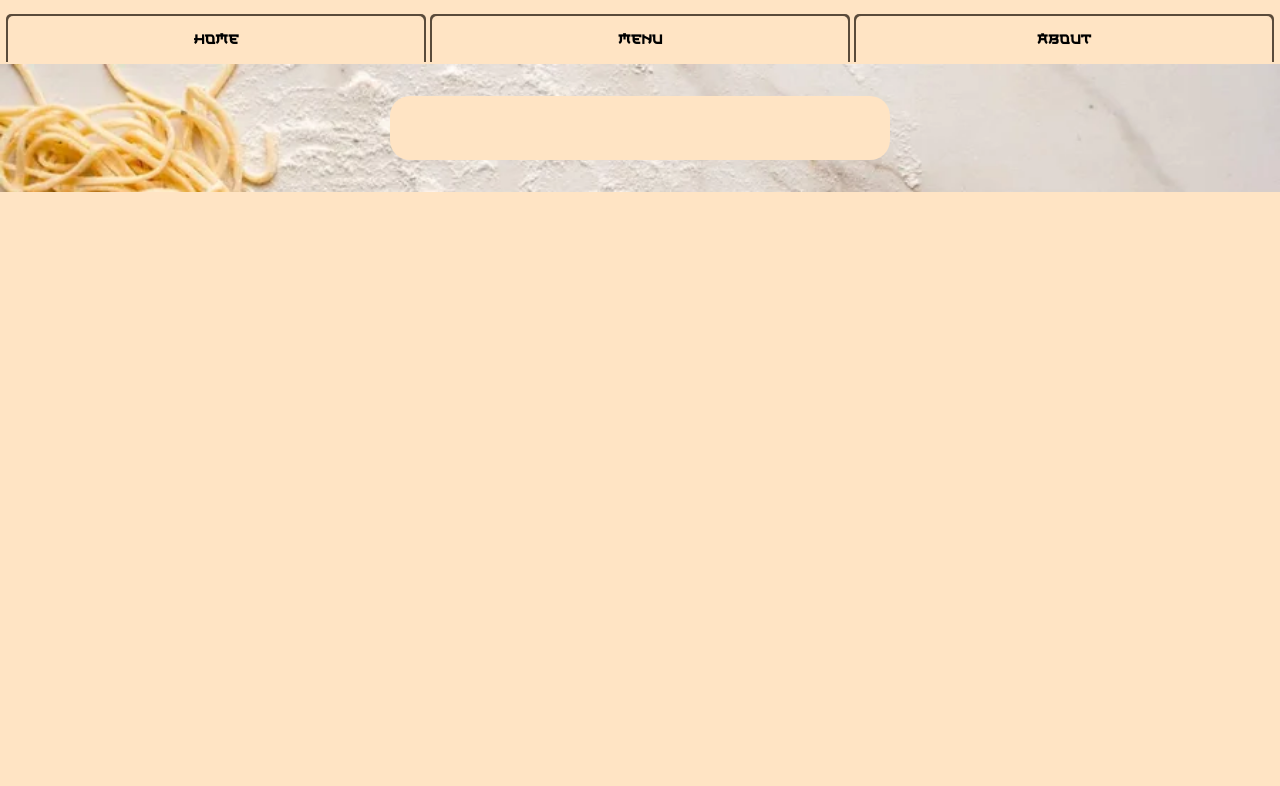
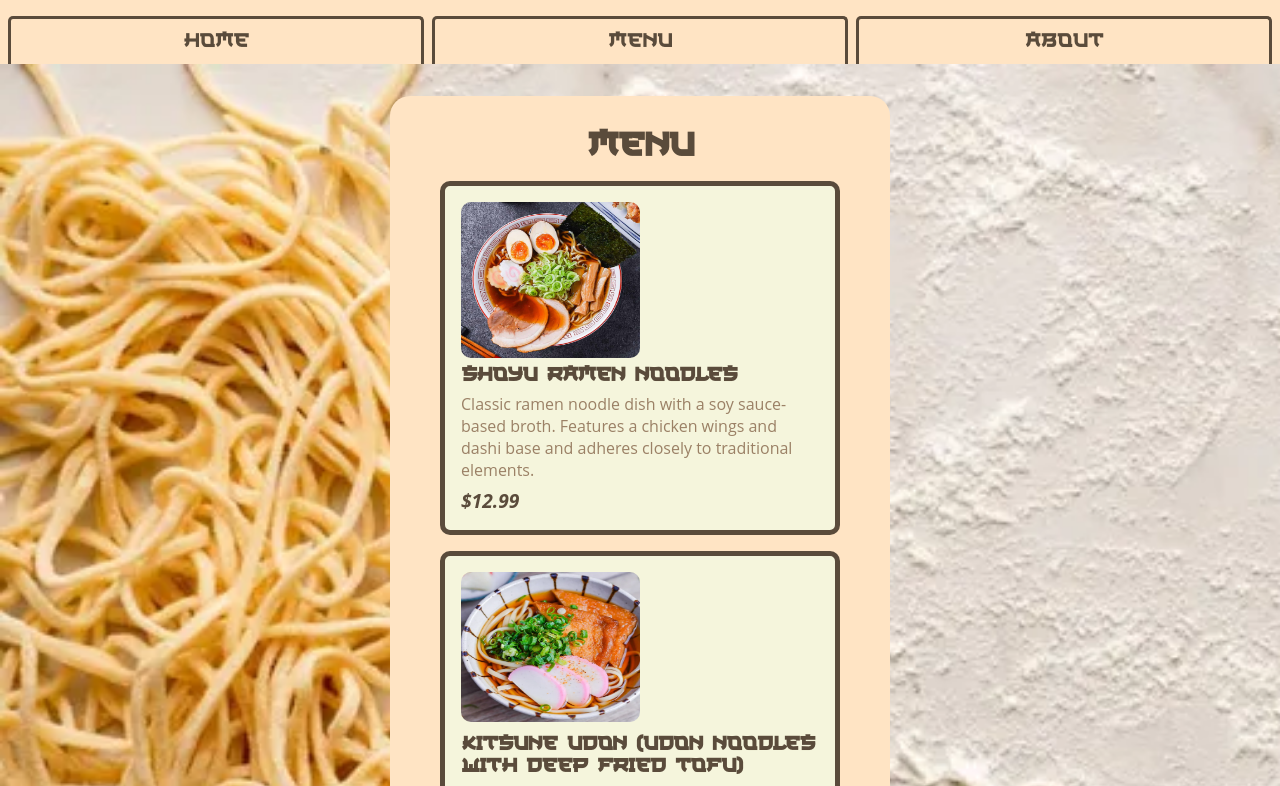
Before and after one commit to Ian-Wulf/Restaurant-Page, a website built with webpack: page src/template.html in a window 1280 px wide. Both pictures are taken after a click on the button "Menu". Shown: the top 786 px of the page. Built offline with nearby package versions, Linux system fonts and the light colour scheme.

Commit message:
Menu Page -Added content to and styled content of Menu Page -Adjusted stylings of navigation buttons and Home page elements

```diff
--- /dev/null
+++ b/data/menu.json
@@ -0,0 +1,26 @@
+[
+    {
+        "image": "shoyu-ramen.jpg",
+        "name": "Shoyu Ramen Noodles",
+        "description": "Classic ramen noodle dish with a soy sauce-based broth. Features a chicken wings and dashi base and adheres closely to traditional elements.",
+        "price": "$12.99"
+    },
+    {
+        "image": "kitsune-udon.webp",
+        "name": "Kitsune Udon (Udon Noodles with Deep Fried Tofu)",
+        "description": "Thick udon noodles, savory dashi broth, and seasoned aburaage.",
+        "price": "$11.99"
+    },
+    {
+        "image": "duck-soba.jpg",
+        "name": "Duck Soba Noodle Soup (Kamo Nanban Soba)",
+        "description": "Soba noodle dish with duck meat and chunky Japanese leeks.",
+        "price": "$13.99"
+    },
+    {
+        "image": "shio-ramen.jpg",
+        "name": "Chicken Shio Ramen (Salt Base Broth)",
+        "description": "Traditional ramen noodle dish  with ground chicken and a clear and light broth",
+        "price": "$11.99"
+    }
+]
--- a/src/about.js
+++ b/src/about.js
@@ -3,7 +3,6 @@ function displayAbout() {
     const content = document.getElementById('content');
     const contentContainer = document.createElement('div');
     contentContainer.classList.add('contentContainer');
-
 
     content.appendChild(contentContainer);
 
--- a/src/home.js
+++ b/src/home.js
@@ -1,6 +1,6 @@
 import Noodles from '../assets/noodles.png';
 import reviewTxt from './review.txt';
-import hoursData from './hours.json';
+import hoursData from '../data/hours.json';
 
 function displayHome() {
 
--- a/src/index.js
+++ b/src/index.js
@@ -8,7 +8,9 @@ document.addEventListener("DOMContentLoaded", ()=> {
     const menuButton = document.querySelector('.menu');
     const aboutButton = document.querySelector('.about');
 
-    displayHome(); // Display Home tab initially
+    // displayHome();
+    // displayMenu();
+    displayAbout();
 
     homeButton.addEventListener('click', function() {
         const content = document.getElementById('content');
--- a/src/menu.js
+++ b/src/menu.js
@@ -1,10 +1,46 @@
+import menuData from '../data/menu.json';
+
+import shoyuImg from '../assets/shoyu-ramen.jpg';
+import kitsuneImg from '../assets/kitsune-udon.webp';
+import duckSobaImg from '../assets/duck-soba.jpg';
+import shioImg from '../assets/shio-ramen.jpg';
+
+const imageMap = {
+    'shoyu-ramen.jpg': shoyuImg,
+    'kitsune-udon.webp': kitsuneImg,
+    'duck-soba.jpg': duckSobaImg,
+    'shio-ramen.jpg': shioImg
+};
 
 function displayMenu() {
     const content = document.getElementById('content');
     const contentContainer = document.createElement('div');
     contentContainer.classList.add('contentContainer');
 
+    const menuContainer = document.createElement('div');
+    menuContainer.classList.add('menu-container');
 
+    const menuHeader = document.createElement('h1');
+    menuHeader.classList.add('menu-header');
+    menuHeader.innerHTML = "Menu";
+    menuContainer.appendChild(menuHeader);
+
+    menuData.forEach(item => {
+        const itemCard = document.createElement('div');
+        itemCard.classList.add('menu-item');
+
+        itemCard.innerHTML = `
+            <img src="${imageMap[item.image]}" alt="${item.name}" class="menu-item-image">
+            <h3 class="menu-item-name">${item.name}</h3>
+            <p class="menu-item-description">${item.description}</p>
+            <p class="menu-item-price">${item.price}</p>
+        `;
+
+        menuContainer.appendChild(itemCard);
+    });
+
+
+    contentContainer.appendChild(menuContainer);
     content.appendChild(contentContainer);
 
 }
--- a/src/review.txt
+++ b/src/review.txt
@@ -1 +1 @@
-Lorem ipsum dolor sit amet, consectetur adipiscing elit, sed do eiusmod tempor incididunt ut labore et dolore magna aliqua. Ut enim ad minim veniam, quis nostrud exercitation ullamco laboris nisi ut aliquip ex ea commodo consequat.
+"The noodles here evoke a strong sense of nostalgia and warmth that's hard to find anywhere else."
--- a/src/styles.css
+++ b/src/styles.css
@@ -1,7 +1,8 @@
 :root {
-    --box-shadow-color: rgb(90, 75, 59);
+    --woody-brown: rgb(90, 75, 59);
     --header-font: 'Japan Ramen Regular';
     --font-color-1: rgb(246, 150, 30);
+    --font-color-2: rgb(155, 129, 102);
 }
 
 @font-face {
@@ -18,6 +19,12 @@
 body {
     background-color: bisque;
     font-family: "Open Sans", sans-serif;
+    height: auto;
+}
+
+h1, h2, h3 {
+    font-family: var(--header-font);
+    color: var(--woody-brown);
 }
 
 header {
@@ -38,12 +45,12 @@ nav {
 
 button {
     font-family: var(--header-font);
+    font-size: 1.2rem;
+    color: var(--woody-brown);
     background-color: bisque;
+    border: 3px solid var(--woody-brown);
     border-bottom: none;
     border-radius: 5px 5px 0px 0px;
-    border: none;
-    box-shadow: 2px -2px  0px  var(--box-shadow-color),
-                -2px -2px 0px  var(--box-shadow-color);
 }
 
 button:hover {
@@ -62,7 +69,7 @@ p {
     background-image: url('../assets/noodles-background.webp');
     background-repeat: no-repeat;
     background-size: cover;
-
+    height: auto;
 }
 
 .contentContainer {
@@ -86,7 +93,6 @@ img#logo {
 
 #restaurantName {
     padding-bottom: 2rem;
-    font-family: var(--header-font);
 }
 
 .review-container {
@@ -95,23 +101,75 @@ img#logo {
     display: grid;
     grid-template-rows: 2fr 1fr;
     gap: 1rem;
+    font-style: italic;
+    margin-bottom: 2rem;
 }
 
 .hours-container {
+    background-color: beige;
     width: 20rem;
     display: grid;
     grid-template-rows: repeat(7, 1fr);
     gap: 1rem;
-    border: solid 3px var(--box-shadow-color);
+    border: solid 3px var(--woody-brown);
     border-radius: 10px;
     padding: 1rem;
 }
 
-.hours-header {
-    font-family: var(--header-font);
-}
+/* .hours-header {
+
+} */
 
 .day {
     justify-self: center;
     font-size: 1.3rem;
 }
+
+/* Menu */
+
+.menu-container {
+    display: grid;
+    gap: 1rem;
+    grid-template-columns: 80%;
+    grid-template-rows: repeat(auto-fit, 1fr);
+    justify-content: center;
+    justify-items: center;
+}
+
+/* .menu-header {
+
+} */
+
+.menu-item {
+    border: solid 5px var(--woody-brown);
+    border-radius: 10px;
+    padding: 1rem;
+    background-color: beige;
+
+    display: flex;
+    flex-direction: column;
+    justify-content: space-between;
+}
+
+/* .menu-item-name {
+
+} */
+
+.menu-item-image {
+    height: 50%;
+    width: 50%;
+    border-radius: 10px;
+}
+
+.menu-item-description {
+    color: var(--font-color-2);
+}
+
+.menu-item-price {
+    color: var(--woody-brown);
+    font-weight: bolder;
+    font-style: italic;
+    font-size: 1.2rem;
+}
+
+/* About */
--- a/webpack.config.js
+++ b/webpack.config.js
@@ -29,7 +29,7 @@ module.exports = {
             loader: "html-loader",
         },
         {
-            test: /\.(png|svg|jpg|jpeg|gif)$/i,
+            test: /\.(png|svg|jpg|jpeg|gif|webp)$/i,
             type: "asset/resource",
         },
         {
```
Also changed, not shown: assets/duck-soba.jpg (added), assets/kitsune-udon.webp (added), assets/shio-ramen.jpg (added), assets/shoyu-ramen.jpg (added), data/hours.json (renamed from src/hours.json).
